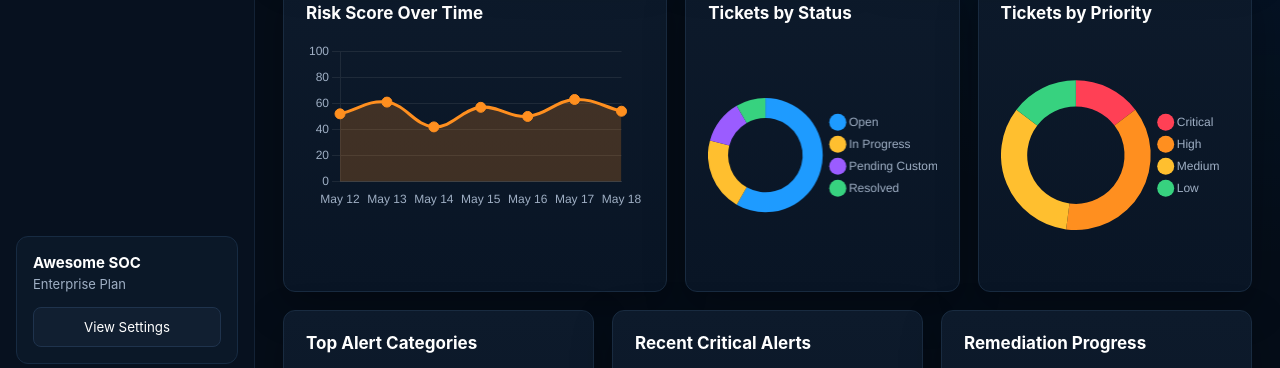
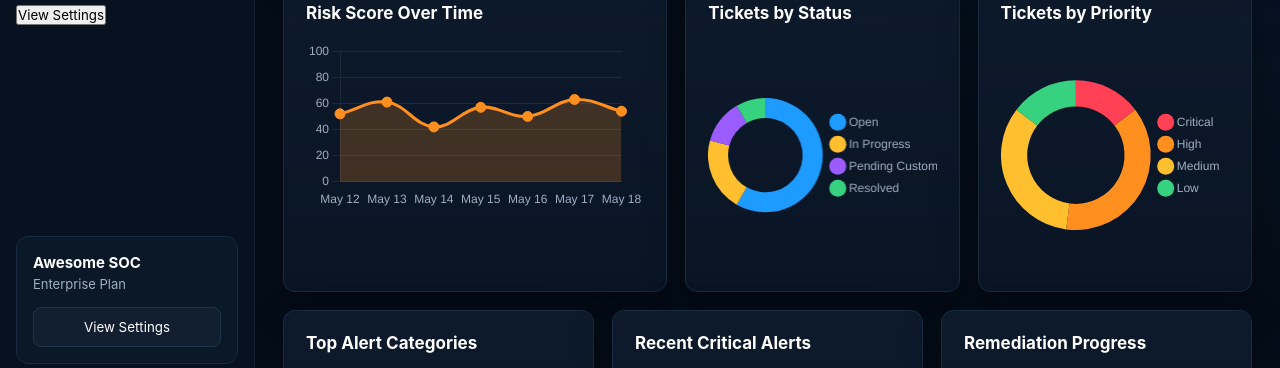
Before and after one commit to dominicb1700-oss/cyberbench-site, a website: page dashboard.html in a window 1280 px wide. Shown: the part 412-780 px from the top of the page. Drawn offline with nearby package versions, Linux system fonts and the light colour scheme.

Commit message:
Update dashboard.html

```diff
--- a/dashboard.html
+++ b/dashboard.html
@@ -370,11 +370,11 @@
         <a href="/remediation">🛠️ Remediation</a>
         <a href="/playbooks">📘 Playbooks</a>
       </nav>
-
+<a href="/settings"><button>View Settings</button></a>
       <div class="sidebar-card">
         <h4>Awesome SOC</h4>
         <p>Enterprise Plan</p>
-        <button>View Settings</button>
+        <a href="/settings"><button>View Settings</button></a>
       </div>
     </aside>
 
```
